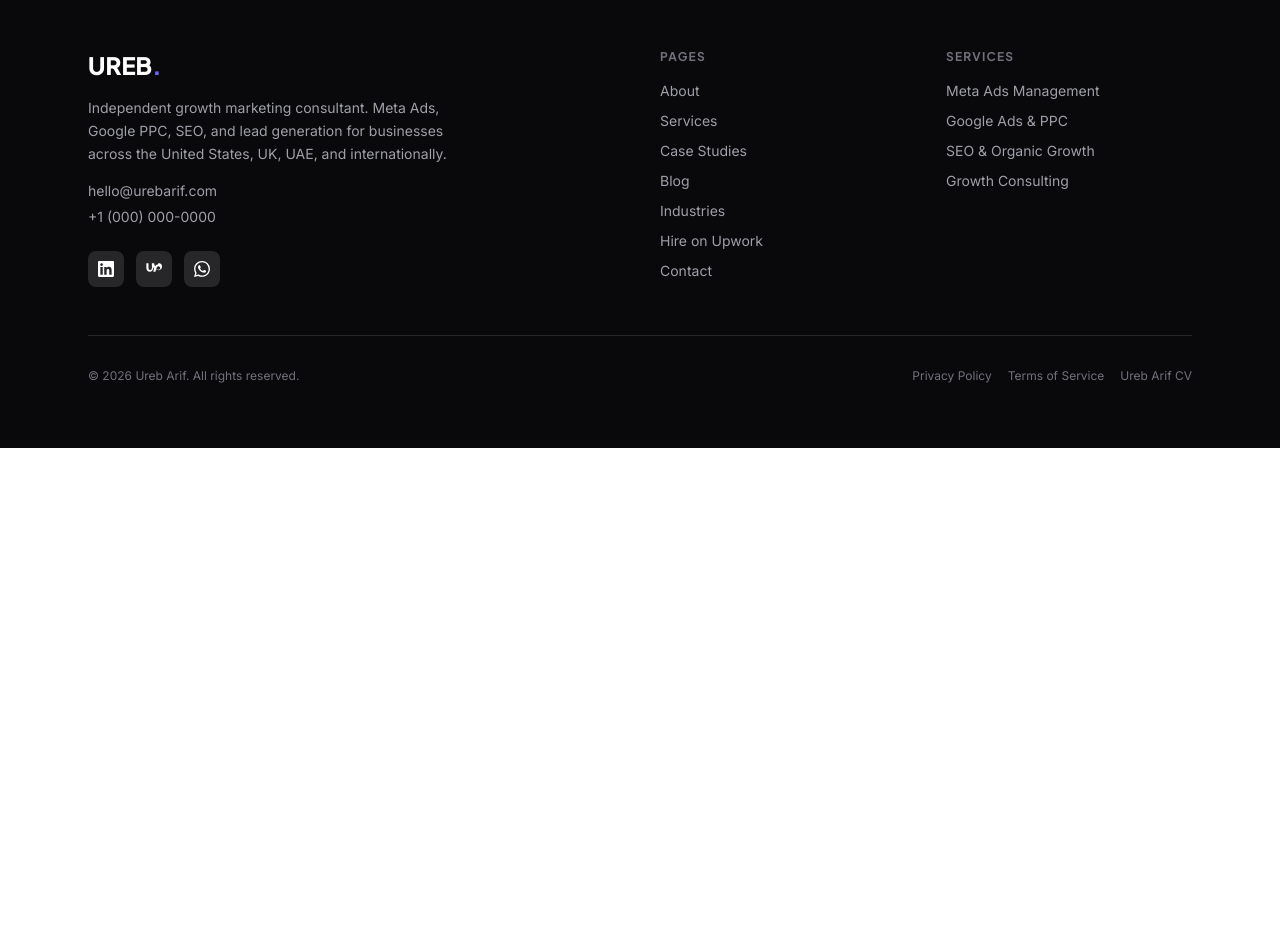
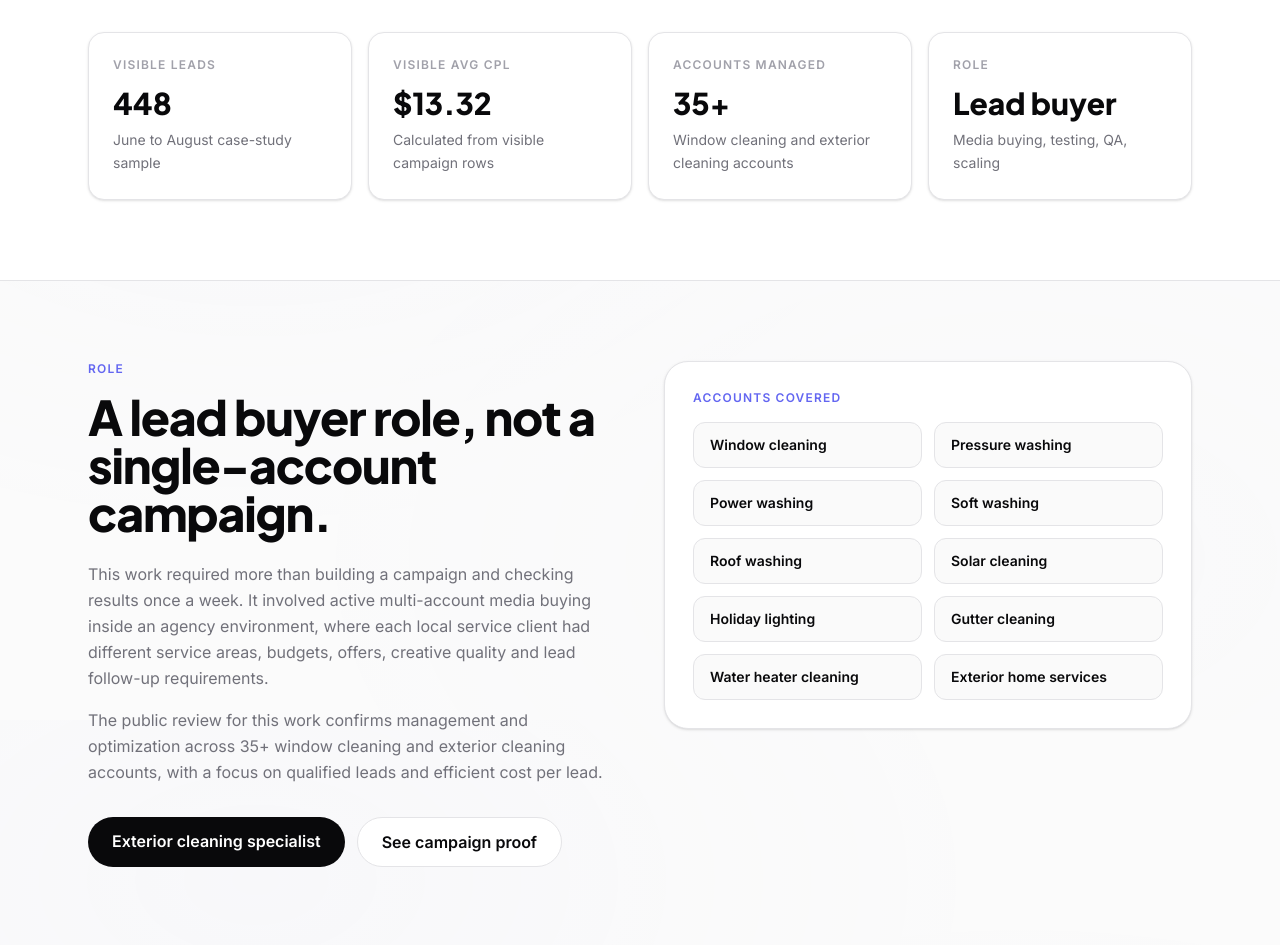
Before and after one commit to urebarif-ctrl/ureb-site, a Next.js app: page /case-studies/exterior-cleaning-35-account-media-buyer in a window 1280 px wide. Before the commit this address had no page. Shown: the part 880-1825 px from the top of the page. Before the commit the page ends 1328 px from the top, so only its background shows below. Built offline with nearby package versions, Linux system fonts and the light colour scheme.

Commit message:
Add 35 account exterior cleaning media buyer case study page

```diff
--- /dev/null
+++ b/src/app/case-studies/exterior-cleaning-35-account-media-buyer/page.tsx
@@ -0,0 +1,121 @@
+import type { Metadata } from "next";
+import Link from "next/link";
+import { SITE_URL } from "@/lib/constants";
+import { ExteriorHero, ProofStats, CaseStudyCards, BlogCluster, RelatedExteriorLinks, ExteriorCta } from "@/components/exterior-cleaning-specialist";
+
+export const metadata: Metadata = {
+  title: "Lead Meta Ads Media Buyer for 35+ Exterior Cleaning Accounts",
+  description: "Case study for Ureb Arif as a lead Meta Ads media buyer managing 35+ window cleaning and exterior cleaning ad accounts across roof washing, pressure washing, soft washing, solar cleaning and holiday lighting.",
+  alternates: { canonical: `${SITE_URL}/case-studies/exterior-cleaning-35-account-media-buyer` },
+  openGraph: {
+    title: "Lead Meta Ads Media Buyer for 35+ Exterior Cleaning Accounts",
+    description: "Agency-side Meta Ads media buying proof across exterior cleaning, window cleaning, pressure washing, roof washing, solar cleaning and holiday lighting accounts.",
+    images: [{ url: "/og-image.png", width: 1200, height: 630 }],
+  },
+};
+
+const responsibilities = [
+  "Managed daily Meta Ads checks across multiple exterior cleaning advertisers.",
+  "Reviewed campaign delivery, cost per lead, budget pacing, lead volume and lead quality.",
+  "Handled campaign QA before launch, including offer, service area, lead form and tracking checks.",
+  "Tested new campaign structures, creative hooks and local-service angles.",
+  "Paused weak performers and scaled the campaign approaches that produced stronger results.",
+  "Supported agency operations with media buying decisions across 35+ client ad accounts.",
+];
+
+const accountTypes = [
+  "Window cleaning",
+  "Pressure washing",
+  "Power washing",
+  "Soft washing",
+  "Roof washing",
+  "Solar cleaning",
+  "Holiday lighting",
+  "Gutter cleaning",
+  "Water heater cleaning",
+  "Exterior home services",
+];
+
+export default function ExteriorCleaning35AccountsCaseStudy() {
+  return (
+    <main>
+      <ExteriorHero
+        eyebrow="Case study · Lead media buyer"
+        title="Lead Meta Ads Media Buyer Across 35+ Exterior Cleaning Accounts"
+        description="An agency-side media buying case study focused on multi-account Meta Ads management for window cleaning, roof washing, pressure washing, soft washing, holiday lighting and related exterior home service businesses."
+      />
+
+      <section className="py-16 md:py-20 bg-white">
+        <div className="max-w-6xl mx-auto px-6">
+          <ProofStats />
+        </div>
+      </section>
+
+      <section className="py-16 md:py-20 bg-surface/70 border-y border-border">
+        <div className="max-w-6xl mx-auto px-6 grid lg:grid-cols-2 gap-12 items-start">
+          <div>
+            <p className="text-accent text-xs font-bold uppercase tracking-widest mb-4">Role</p>
+            <h2 className="font-[family-name:var(--font-jakarta)] text-3xl md:text-5xl font-extrabold tracking-tight">A lead buyer role, not a single-account campaign.</h2>
+            <p className="text-muted leading-relaxed mt-6">This work required more than building a campaign and checking results once a week. It involved active multi-account media buying inside an agency environment, where each local service client had different service areas, budgets, offers, creative quality and lead follow-up requirements.</p>
+            <p className="text-muted leading-relaxed mt-4">The public review for this work confirms management and optimization across 35+ window cleaning and exterior cleaning accounts, with a focus on qualified leads and efficient cost per lead.</p>
+            <div className="mt-8 flex flex-wrap gap-3">
+              <Link href="/industries/exterior-cleaning" className="rounded-full bg-foreground text-white px-6 py-3 font-bold">Exterior cleaning specialist</Link>
+              <Link href="/case-studies/exterior-cleaning-448-visible-leads" className="rounded-full border border-border bg-white px-6 py-3 font-bold">See campaign proof</Link>
+            </div>
+          </div>
+          <div className="rounded-3xl bg-white border border-border p-7 shadow-sm">
+            <p className="text-accent text-xs font-bold uppercase tracking-widest mb-4">Accounts covered</p>
+            <div className="grid grid-cols-2 gap-3">
+              {accountTypes.map((item) => (
+                <span key={item} className="rounded-xl border border-border bg-surface px-4 py-3 text-sm font-semibold text-foreground">{item}</span>
+              ))}
+            </div>
+          </div>
+        </div>
+      </section>
+
+      <section className="py-16 md:py-20 bg-white">
+        <div className="max-w-6xl mx-auto px-6">
+          <p className="text-accent text-xs font-bold uppercase tracking-widest mb-4">Responsibilities</p>
+          <h2 className="font-[family-name:var(--font-jakarta)] text-3xl md:text-5xl font-extrabold tracking-tight max-w-3xl">What I handled as lead media buyer.</h2>
+          <div className="grid md:grid-cols-2 lg:grid-cols-3 gap-4 mt-10">
+            {responsibilities.map((item, index) => (
+              <div key={item} className="rounded-2xl border border-border bg-surface p-6">
+                <span className="font-[family-name:var(--font-jakarta)] text-3xl font-extrabold text-accent/40">{String(index + 1).padStart(2, "0")}</span>
+                <p className="font-semibold text-foreground leading-relaxed mt-3">{item}</p>
+              </div>
+            ))}
+          </div>
+        </div>
+      </section>
+
+      <section className="py-16 md:py-20 bg-surface/70 border-y border-border">
+        <div className="max-w-6xl mx-auto px-6 grid lg:grid-cols-2 gap-12">
+          <div className="rounded-3xl bg-white border border-border p-7 shadow-sm">
+            <p className="text-accent text-xs font-bold uppercase tracking-widest mb-4">What made this different</p>
+            <h3 className="font-[family-name:var(--font-jakarta)] text-3xl font-extrabold">Exterior cleaning campaigns need local operating context.</h3>
+            <p className="text-muted leading-relaxed mt-5">A roof washing campaign should not be optimized the same way as a window cleaning campaign. Holiday lighting has seasonality. Pressure washing and power washing depend heavily on visual proof. Solar cleaning and gutter cleaning need the right offer, timing and service-area targeting.</p>
+          </div>
+          <div className="rounded-3xl bg-foreground text-white p-7 shadow-sm">
+            <p className="text-accent text-xs font-bold uppercase tracking-widest mb-4">Media buying principle</p>
+            <h3 className="font-[family-name:var(--font-jakarta)] text-3xl font-extrabold">The real KPI is not cheap leads.</h3>
+            <p className="text-white/70 leading-relaxed mt-5">The job was to support qualified local enquiries that could turn into estimates and booked jobs. That meant campaign decisions had to consider CPL, lead quality, market context, follow-up speed, service category and the actual value of the booked work.</p>
+          </div>
+        </div>
+      </section>
+
+      <section className="py-16 md:py-20 bg-white">
+        <div className="max-w-6xl mx-auto px-6">
+          <p className="text-accent text-xs font-bold uppercase tracking-widest mb-4">Related proof</p>
+          <CaseStudyCards />
+          <div className="mt-12">
+            <p className="text-accent text-xs font-bold uppercase tracking-widest mb-4">Related blogs</p>
+            <BlogCluster />
+          </div>
+        </div>
+      </section>
+      <RelatedExteriorLinks current="/case-studies/exterior-cleaning-35-account-media-buyer" />
+      <ExteriorCta />
+    </main>
+  );
+}
```
